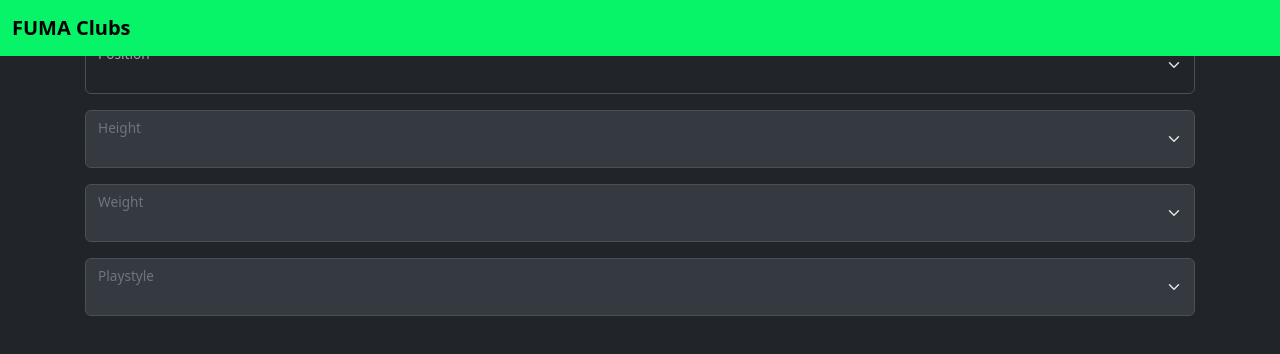
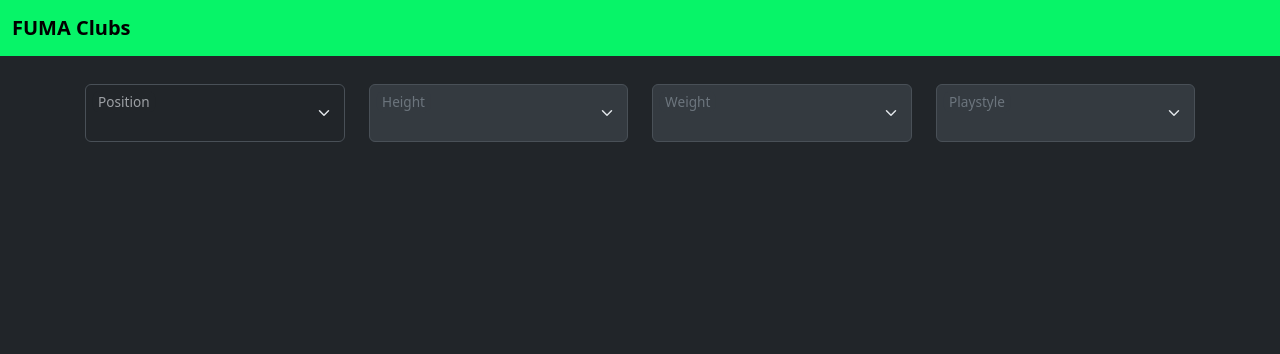
Before and after one commit to garrytrinder/fuma-clubs, a React (Vite) app: page / in a window 1280 px wide. Shown: the top 354 px of the page. Built offline with nearby package versions, Linux system fonts and the light colour scheme.

Commit message:
Refactor layout in App component

```diff
--- a/src/App.tsx
+++ b/src/App.tsx
@@ -109,22 +109,28 @@ export function App() {
   return (
     <>
       <NavBar />
-      <main className="container">
+      <main className="container my-5">
         <div className="row">
-          <div className="col">
+          <div className="col-lg-3 col-sm-4">
             <Position data={data.positions} onChange={handlePositionChange} />
+          </div>
+          <div className="col-lg-3 col-sm-4">
             <Height
               data={heights}
               onChange={handleHeightChange}
               disabled={!position}
               value={height}
             />
+          </div>
+          <div className="col-lg-3 col-sm-4">
             <Weight
               data={weights}
               onChange={handleWeightChange}
               disabled={!height}
               value={weight}
             />
+          </div>
+          <div className="col-lg-3 col-sm-4">
             <Playstyle
               data={playstyles}
               onChange={handlePlaystyleChange}
```
